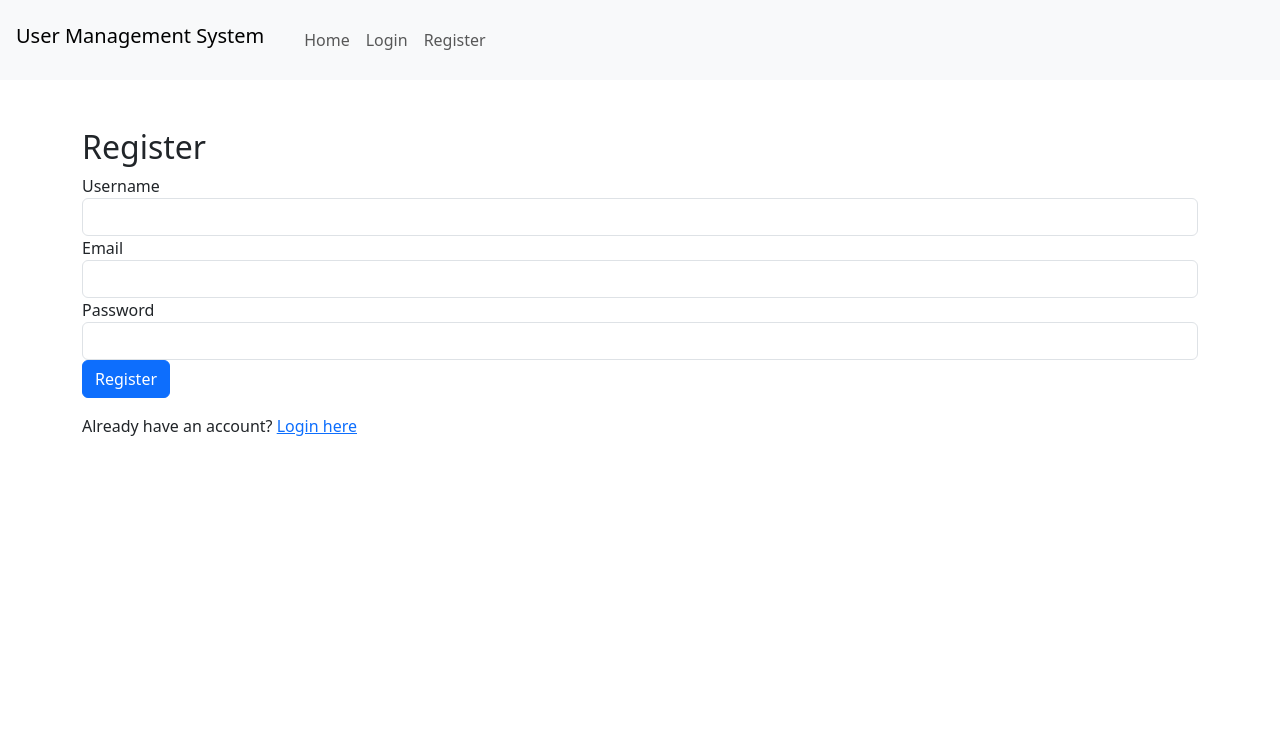
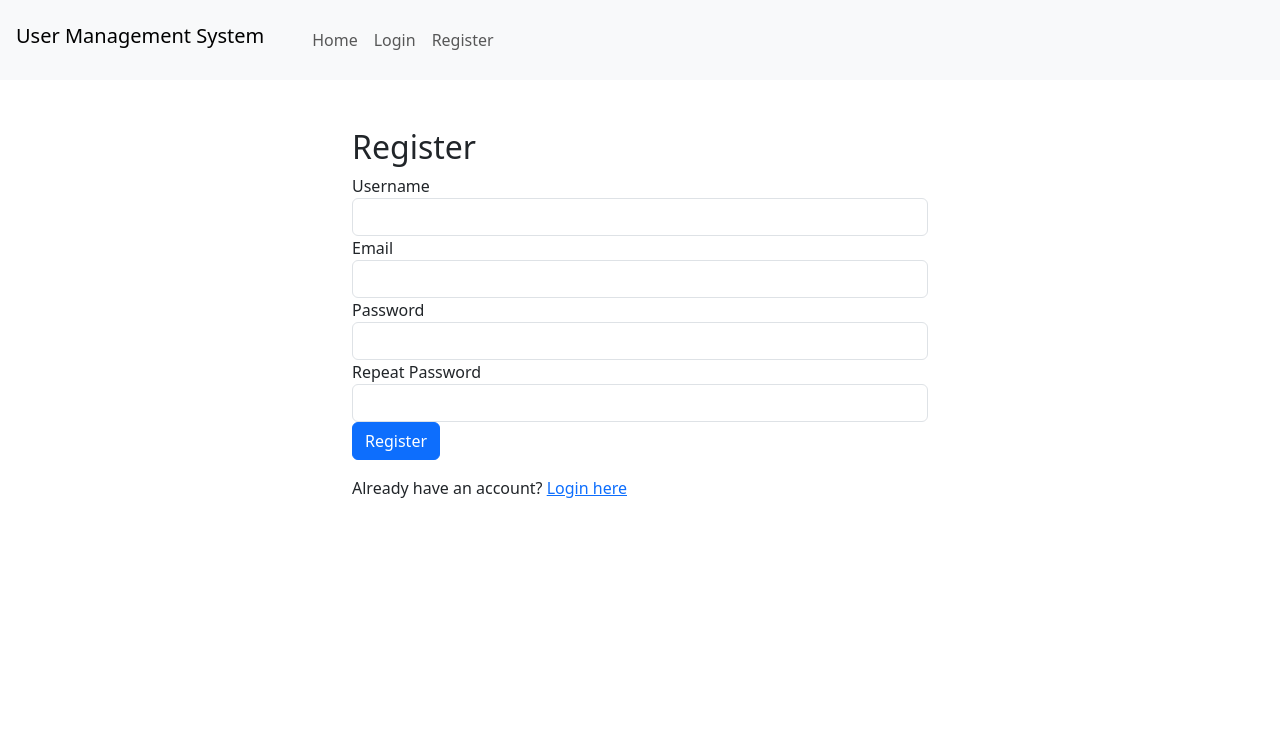
Before and after one commit to stsp93/php-oop-ums, a PHP site: page /register.php in a window 1280 px wide. Shown: the top 740 px of the page. Run offline with PHP 8.4, Linux system fonts and the light colour scheme.

Commit message:
styling change

```diff
--- a/header.php
+++ b/header.php
@@ -10,11 +10,10 @@
 <body>
   <nav class="navbar navbar-expand-lg navbar-light bg-light">
     <h1 class="navbar-brand p-3" href="#">User Management System</h1>
-
-    <div class="collapse navbar-collapse" id="navbarNav">
+    <div class="navbar-collapse p-2" id="navbarNav">
       <ul class="navbar-nav">
         <li class="nav-item active">
-          <a class="nav-link" href="index.php">Home</a>
+          <a class="nav-link" aria-current="page" href="index.php">Home</a>
         </li>
         <li class="nav-item">
           <a class="nav-link" href="login.php">Login</a>
--- a/register.php
+++ b/register.php
@@ -14,6 +14,10 @@
             <label for="password">Password</label>
             <input type="password" class="form-control" id="password" name="password" required>
         </div>
+        <div class="form-group">
+            <label for="rePassword">Repeat Password</label>
+            <input type="password" class="form-control" id="rePassword" name="rePassword" required>
+        </div>
         <button type="submit" class="btn btn-primary">Register</button>
     </form>
     <p class="mt-3">Already have an account? <a href="login.php">Login here</a></p>
--- a/style.css
+++ b/style.css
@@ -7,3 +7,8 @@ footer {
     width: 100%;
     bottom: 0;
 }
+
+.container  {
+    max-width: 600px;
+    margin: auto;
+}
```
